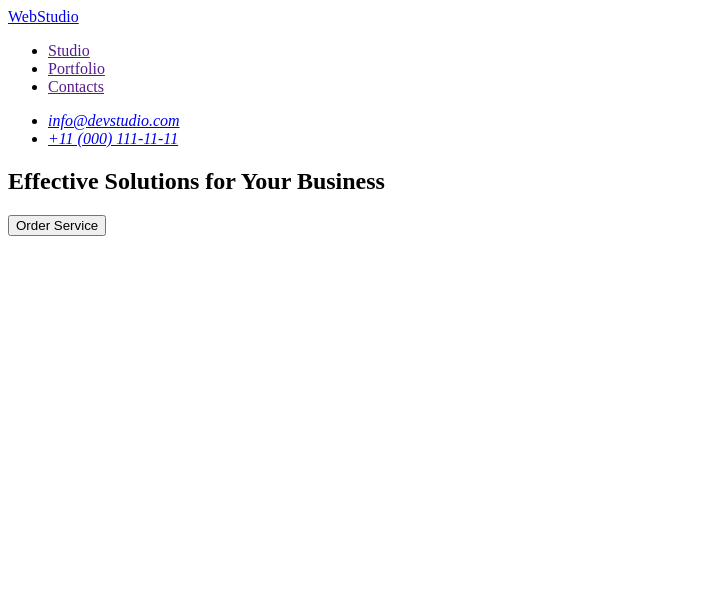
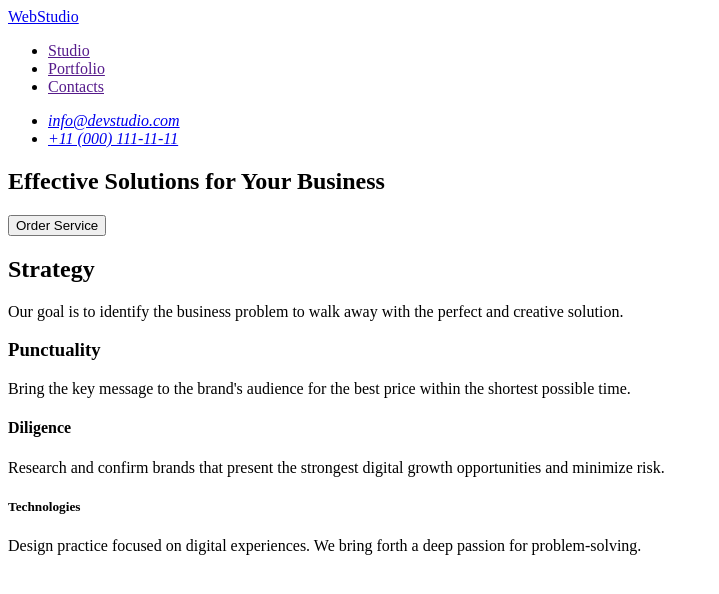
Before and after one commit to Halenina/goit-markup-hw-01, a plain HTML site: page index.html in a window 1280 px wide. Shown: the whole page, without its empty margins (0-719 px from the left). Drawn offline with Linux system fonts and the light colour scheme.

Commit message:
section 2

```diff
--- a/index.html
+++ b/index.html
@@ -29,6 +29,22 @@
                 <h1>Effective Solutions for Your Business </h1>
                 <button type="button">Order Service</button>
             </section>
+            <section>
+                <h2>Strategy</h2>
+                <p>Our goal is to identify the business
+                problem to walk away with the perfect and creative solution.</p>
+
+                <h3>Punctuality</h3>
+                <p>Bring the key message to the brand's audience for the best price within the shortest possible time.</p>
+
+                <h4>Diligence</h4>
+                <p>Research and confirm brands that present the strongest digital growth opportunities and minimize risk.</p>
+
+                <h5>Technologies</h5>
+                <p>Design practice focused on digital experiences. We bring forth a deep passion for problem-solving.</p>
+
+            </section>
+
         </main>
         <footer></footer>
     </body>
```
